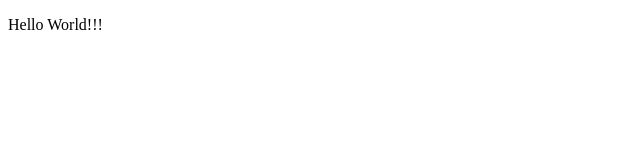
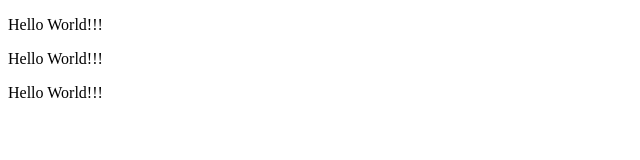
Before and after one commit to artem4rolov/project, a plain HTML site: page index.html in a window 1280 px wide. Shown: the whole page, without its empty margins (0-640 px from the left). Drawn offline with Linux system fonts and the light colour scheme.

Commit message:
html mode

```diff
--- a/index.html
+++ b/index.html
@@ -8,6 +8,8 @@
 </head>
 <body>
     <p>Hello World!!!</p>
+    <p>Hello World!!!</p>
+    <p>Hello World!!!</p>
     <script src="js/script.js"></script>
 
 </body>
```
